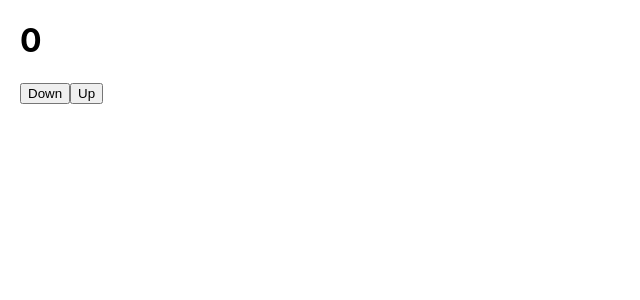
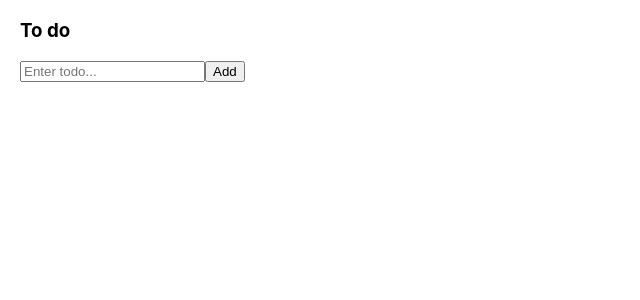
Before and after one commit to Spidartist/ReactF8, a React (Create React App) app: page / in a window 1280 px wide. Shown: the top 300 px of the page, without its empty margins (0-640 px from the left). Built offline with nearby package versions, Linux system fonts and the light colour scheme.

Commit message:
useReducer

```diff
--- a/src/App.js
+++ b/src/App.js
@@ -1,42 +1,113 @@
-import { useReducer } from 'react'
+import { useReducer, useRef } from 'react'
 
-// Init
-const initState = 0
+// 1. Init state
+const initState = {
+	job: '',
+	jobs: []
+}
 
-// Actions
-const UP_ACTION = 'up'
-const DOWN_ACTION = 'down'
+// 2. Actions
+const SET_JOB = 'set_job'
+const ADD_JOB = 'add_job'
+const DELETE_JOB = 'delete_job'
 
-//Reducer
-const reducer = (state, action) => {
-	switch (action) {
-		case UP_ACTION:
-			return state + 1
-		case DOWN_ACTION:
-			return state - 1
-		default:
-			throw new Error('Invalid action')
+const setJob = (payload) => {
+	return {
+		type: SET_JOB,
+		payload
 	}
 }
 
-function App() {
-	const [count, dispatch] = useReducer(reducer, initState)
+const addJob = (payload) => {
+	return {
+		type: ADD_JOB,
+		payload
+	}
+}
+
+const deleteJob = (payload) => {
+	return {
+		type: DELETE_JOB,
+		payload
+	}
+}
+
+
+// 3. Reducer
+const reducer = (state, action) => {
+	console.log("Action: ", action)
+	console.log("Prev state: ", state)
+
+	let newState;
+
+	switch (action.type) {
+		case SET_JOB:
+			newState = {
+				...state,
+				job: action.payload
+			}
+			break;
+		case ADD_JOB:
+			newState = {
+				...state,
+				jobs: [...state.jobs, action.payload]
+			}
+			break
+		case DELETE_JOB:
+			const newJobs = [...state.jobs]
+
+			newJobs.splice(action.payload, 1)
+
+			newState = {
+				...state,
+				jobs: newJobs
+			}
+			break
+		default:
+			throw new Error("Invalid action.")
+	}
+
+	console.log("New state: ", newState)
+	return newState
+}
+
+
+// 4. Dispatch
 
 
 
+function App() {
+	const [state, dispatch] = useReducer(reducer, initState)
+
+	const { job, jobs } = state
+
+	const inputRef = useRef()
+
+	const handleSubmit = () => {
+		dispatch(addJob(job))
+		dispatch(setJob(''))
+		inputRef.current.focus()
+	}
     return (
         <div style={{padding: '0px 20px'}}>
-			<h1>{count}</h1>
-			<button
-				onClick={() => dispatch(DOWN_ACTION)}
-			>
-				Down
-			</button>
-			<button
-				onClick={() => dispatch(UP_ACTION)}
-			>
-				Up
-			</button>
+			<h3>To do</h3>
+			<input
+				ref={inputRef}
+				value={job}
+				placeholder='Enter todo...'
+				onChange={e => {
+					dispatch(setJob(e.target.value))
+				}}
+			/>
+			<button onClick={handleSubmit}>Add</button>
+			<ul>
+				{jobs.map((job, index) => (
+					<li key={index}>{job}
+						<span onClick={() => dispatch(deleteJob(index))}>&times;</span>
+					</li>
+				))}
+
+			</ul>
 
         </div>
     )
```
